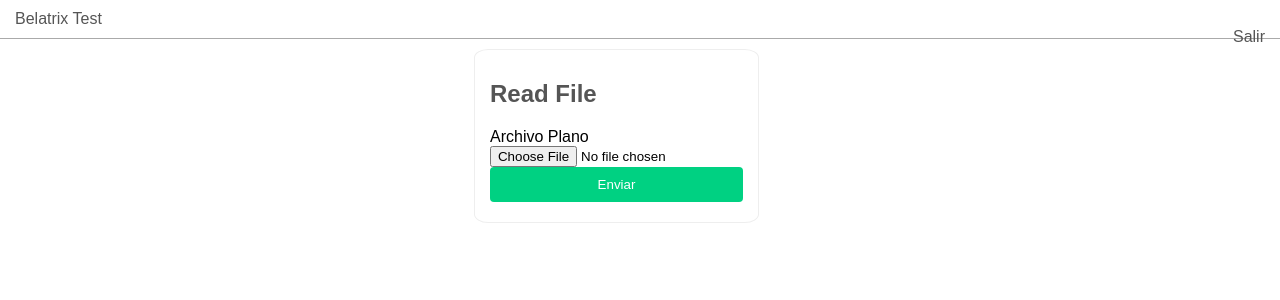
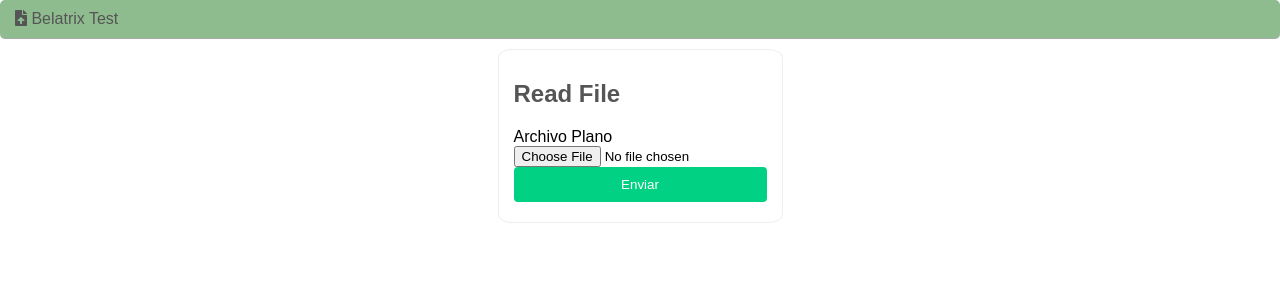
Before and after one commit to jsreyes/transform_plain_text, a React (Create React App) app: page / in a window 1280 px wide. Shown: the top 300 px of the page. Built offline with nearby package versions, Linux system fonts and the light colour scheme.

Commit message:
Adding style and icon

```diff
--- a/package.json
+++ b/package.json
@@ -3,6 +3,9 @@
   "version": "0.1.0",
   "private": true,
   "dependencies": {
+    "@fortawesome/fontawesome-svg-core": "^1.2.19",
+    "@fortawesome/free-solid-svg-icons": "^5.9.0",
+    "@fortawesome/react-fontawesome": "^0.1.4",
     "@types/react-redux": "^7.0.9",
     "@types/react-router": "^5.0.1",
     "@types/react-router-dom": "^4.3.3",
--- a/src/components/NavBar.tsx
+++ b/src/components/NavBar.tsx
@@ -1,7 +1,7 @@
 import * as React from 'react';
 
-// import { faMapMarkedAlt,faSignOutAlt } from '@fortawesome/free-solid-svg-icons'
-// import { FontAwesomeIcon } from '@fortawesome/react-fontawesome'
+import { faFileUpload } from '@fortawesome/free-solid-svg-icons'
+import { FontAwesomeIcon } from '@fortawesome/react-fontawesome'
 
 // definiendo estilos para Button
 const style = {
@@ -10,7 +10,9 @@ const style = {
   textDecoration: 'none'
  },
  navbar: {
+  backgroundColor: 'darkseagreen',
   borderBottom: 'solid 1px #aaa',
+  borderRadius: '5px',
   padding: '10px 15px',
  },
 }
@@ -19,10 +21,7 @@ export default class NavBar extends React.Component{
  public render() {
   return (
    <div style={style.navbar}>
-    <div style={style.link}> Belatrix Test</div>
-    <div style={{ float: 'right' }}>
-     <div style={style.link} > Salir</div>
-    </div>
+    <div style={style.link}><FontAwesomeIcon icon={faFileUpload} /> Belatrix Test</div>
    </div>
   )
  }
```
Also changed, not shown: 1 other file (tests, documents, lock files or other folders).
